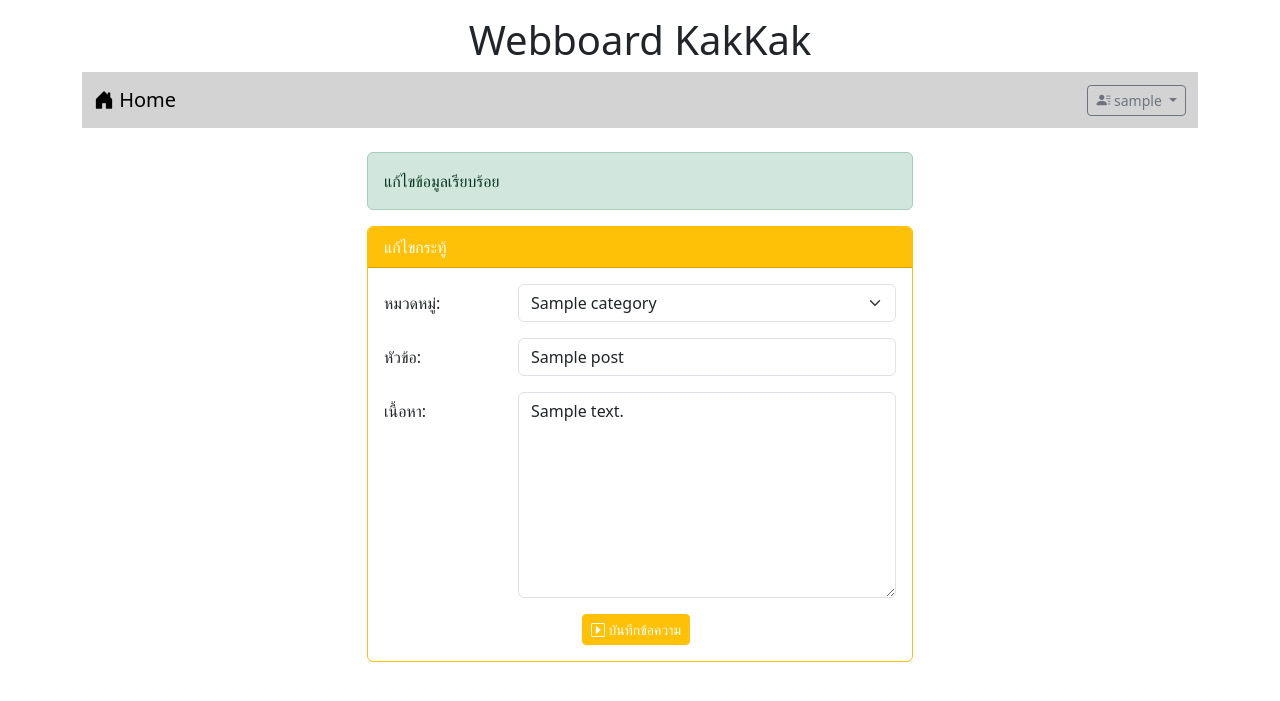
After one commit to 15thatsawan/Webboard_Work3, a PHP site: page /editpost.php?id=1 in a window 1280 px wide. The commit adds this page. Shown: the top 701 px of the page. Run offline with PHP 8.4, Linux system fonts and the light colour scheme; the visitor is signed in with stand-in values (Sample User, id 1); tables that the repository leaves empty hold one stand-in row (values such as "Sample post").

Commit message:
last work

```diff
--- a/category.php
+++ b/category.php
@@ -57,7 +57,7 @@ session_start();
                         <form action="category_save.php" method="post">
                             <div class="form-group">
                                 <label for="name">ชื่อหมวดหมู่:</label>
-                                <input id="name" name="name" type="text" class="form-control" required >
+                                <input id="name" name="name" type="text" class="form-control" required  >
                             </div>
                         </form>
                     </div>
--- /dev/null
+++ b/editpost.php
@@ -0,0 +1,104 @@
+<?php
+session_start();
+$sql= "SELECT user_id FROM post WHERE post.id=$_GET[id]";
+$conn=new PDO("mysql:host=localhost;dbname=webboard;charset=utf8","root","");
+    foreach($conn->query($sql) as $row){
+        if(!isset($_SESSION['id']) || $_SESSION['user_id']!=$row['user_id'] ){
+            header("location:index.php");
+            die();
+        }
+
+}
+?>
+<!DOCTYPE html>
+<html lang="en">
+<head>
+    <meta charset="UTF-8">
+    <meta name="viewport" content="width=device-width, initial-scale=1.0">
+    <link rel="stylesheet" href="bootstrap-5.3.2-dist/css/bootstrap.min.css">
+    <script src="bootstrap-5.3.2-dist/js/bootstrap.bundle.min.js"></script>
+    <link rel="stylesheet" href="https://cdn.jsdelivr.net/npm/bootstrap-icons@1.11.3/font/bootstrap-icons.min.css">
+    <title>Webboard</title>
+</head>
+<body>
+    <div class="container">
+        <h1 style="text-align: center;" class="mt-3">Webboard KakKak</h1>
+        <?php include "nav.php" ?>
+        <div class="row mt-4">
+            <div class="col-lg-3 col-md-2 col-sm-1"></div>
+            <div class="col-lg-6 col-md-8 col-sm-10">
+                <?php
+                    if(isset($_SESSION['edit'])){
+                        if($_SESSION['edit']=="success"){
+                            echo "<div class='alert alert-success'>แก้ไขข้อมูลเรียบร้อย</div>";
+                        }
+                        unset($_SESSION['edit']);
+                    }
+                ?>
+                <div class="card border-warning">
+                    <div class="card-header bg-warning text-white">แก้ไขกระทู้</div>
+                    <div class="card-body">
+                        <form action="editpost_save.php" method="post">
+                            <div class="row">
+                                <label class="col-lg-3 col-form-label">หมวดหมู่:</label>
+                                <div class="col-lg-9">
+                                    <select name="category" class="form-select">
+                                    <?php
+                                            $conn=new PDO("mysql:host=localhost;dbname=webboard;charset=utf8","root","");
+                                            $sql="SELECT post.id , post.cat_id , category.name , category.id FROM post INNER JOIN category ON(post.cat_id=category.id) WHERE post.id=$_GET[id]";
+
+                                            foreach($conn->query($sql) as $row){
+                                                echo "<option value='$row[3]'>$row[2]</option>";
+                                            }
+                                            $sql="SELECT category.id,category.name FROM category INNER JOIN post ON(post.id=$_GET[id]) WHERE NOT category.id=post.cat_id ";
+                                            foreach($conn->query($sql) as $row){
+                                                echo "<option value='$row[0]'>$row[1]</option>";
+                                            }
+
+                                        ?>
+                                    </select>
+                                </div>
+                            </div>
+
+
+                            <div class="row mt-3">
+                                <label for="topic" class="col-lg-3 col-form-label">หัวข้อ:</label>
+                                <div class="col-lg-9">
+                                <?php
+                                    $sql="SELECT * FROM post  WHERE post.id=$_GET[id]";
+                                    foreach($conn->query($sql) as $row){
+                                    echo "<input type='text' name='topic' id='' class='form-control' value='$row[title]' required>";
+
+                                    echo "<input type='text' name='id' style='display:none' value=$_GET[id]>";
+
+                                    }
+                                    ?>
+                                </div>
+                            </div>
+
+                            <div class="row mt-3">
+                                <label for="comment" class="col-lg-3 col-form-label">เนื้อหา:</label>
+                                <div class="col-lg-9">
+                                <?php
+                                    foreach($conn->query($sql) as $row){
+                                    echo "<textarea name='comment' id='' rows='8' class='form-control'>$row[content]</textarea>";
+                                    }
+                                    ?>
+                                </div>
+                            </div>
+                            <div class="row mt-3">
+                                <div class="col-lg-12 d-flex justify-content-center">
+                                    <button type="submit" class="btn btn-warning btn-sm text-white me-2">
+                                        <i class="bi bi-caret-right-square"></i> บันทึกข้อความ
+                                    </button>
+                                </div>
+                            </div>
+                        </form>
+                    </div>
+                </div>
+            </div>
+            <div class="col-lg-3 col-md-2 col-sm-1"></div>
+        </div>
+    </div>
+</body>
+</html>
```
Also changed, not shown: editpost_save.php (added, +24 -0 lines), index.php (+33 -9 lines).
